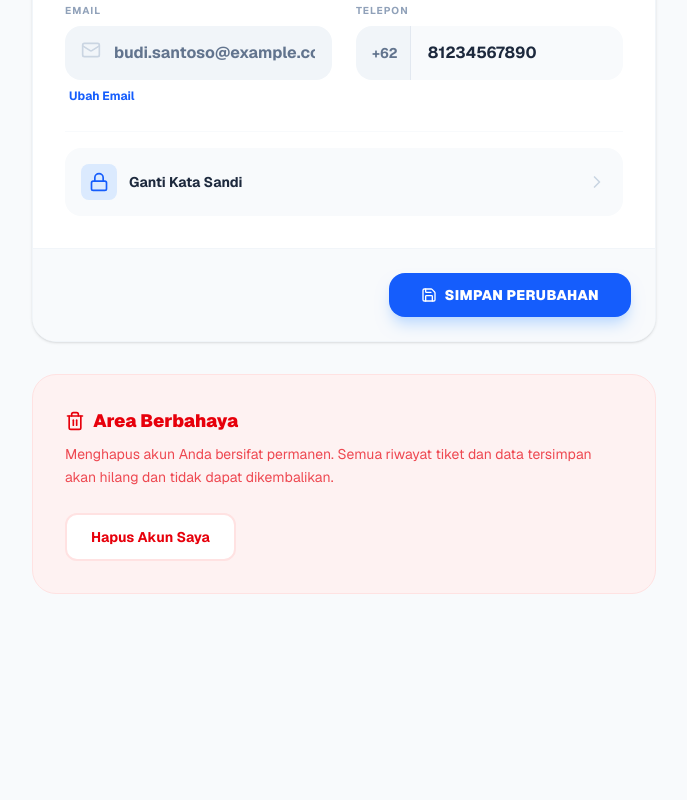
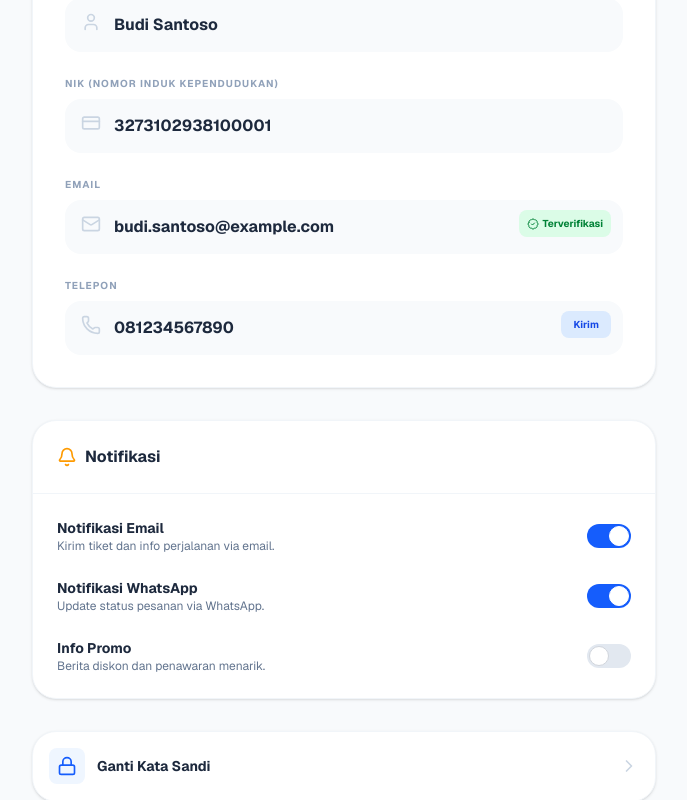
Before and after one commit to doaesque/skybus, a Next.js app: page /settings in a window 1280 px wide. Shown: the part 440-1240 px from the top of the page, without its empty margins (296-983 px from the left). Before the commit the page ends 1154 px from the top, so only its background shows below. Built offline with nearby package versions, Linux system fonts and the light colour scheme.

Commit message:
ui(settings): fix accessibility labels and improve promo badge layout

```diff
--- a/src/app/promo/page.tsx
+++ b/src/app/promo/page.tsx
@@ -43,7 +43,17 @@ export default function PromoPage() {
               </div>
             </div>
 
-            <div className="px-8 overflow-y-auto scrollbar-thin scrollbar-thumb-slate-200 dark:scrollbar-thumb-slate-700 scrollbar-track-transparent">
+            {/* SCROLLABLE CONTENT DENGAN CUSTOM SCROLLBAR */}
+            <div className="px-8 overflow-y-auto
+              scrollbar-thin
+              scrollbar-thumb-slate-200 dark:scrollbar-thumb-slate-700
+              scrollbar-track-transparent
+              [&::-webkit-scrollbar]:w-2
+              [&::-webkit-scrollbar-track]:bg-transparent
+              [&::-webkit-scrollbar-thumb]:bg-slate-200
+              dark:[&::-webkit-scrollbar-thumb]:bg-slate-700
+              [&::-webkit-scrollbar-thumb]:rounded-full"
+            >
               <div className="space-y-4 text-sm text-slate-600 dark:text-slate-300 leading-relaxed pr-2">
                 <p>Penggunaan kode promo SkyBus tunduk pada aturan berikut:</p>
                 <ol className="list-decimal pl-5 space-y-3 marker:font-bold marker:text-slate-400">
@@ -94,7 +104,7 @@ export default function PromoPage() {
               </div>
 
               <div className="p-6 relative z-10">
-                {/* Badge Section - Sekarang Sejajar di Kiri */}
+                {/* Badge Section - Sejajar di Kiri */}
                 <div className="flex items-center gap-2 mb-4">
                   <span className="bg-blue-100 dark:bg-blue-900/30 text-blue-700 dark:text-blue-300 text-[10px] font-bold px-3 py-1 rounded-full uppercase tracking-wider">
                     {promo.type}
--- a/src/app/settings/page.tsx
+++ b/src/app/settings/page.tsx
@@ -1,41 +1,77 @@
 "use client";
 
 import React, { useState } from 'react';
-import { ArrowLeft, User, Mail, Phone, Lock, Save, Camera, Trash2, AlertTriangle, X, CheckCircle, ChevronRight } from 'lucide-react';
+import {
+  ArrowLeft, User, Mail, Phone, Lock, Save, Camera,
+  Trash2, AlertTriangle, CheckCircle, ChevronRight,
+  CreditCard, Bell, ShieldCheck, BadgeCheck, Send
+} from 'lucide-react';
 import Link from 'next/link';
 
 export default function SettingsPage() {
   const [isSaving, setIsSaving] = useState(false);
   const [showModal, setShowModal] = useState(false);
 
-  // Placeholder generik (Bukan nama user)
+  // State Data User
   const [formData, setFormData] = useState({
     name: "Budi Santoso",
+    nik: "3273102938100001",
     email: "budi.santoso@example.com",
-    phone: "81234567890"
+    phone: "081234567890",
+    isEmailVerified: true,
+    isPhoneVerified: false
+  });
+
+  // State Status Tombol Kirim Verifikasi
+  const [verificationSent, setVerificationSent] = useState({
+    email: false,
+    phone: false
+  });
+
+  // State Notifikasi
+  const [notifSettings, setNotifSettings] = useState({
+    emailNotif: true,
+    waNotif: true,
+    promoNotif: false
   });
 
   const [error, setError] = useState("");
 
+  const handleInputChange = (field: string, value: string, isNumeric: boolean = false) => {
+    if (isNumeric) {
+      const numericValue = value.replace(/\D/g, '');
+      setFormData(prev => ({ ...prev, [field]: numericValue }));
+    } else {
+      setFormData(prev => ({ ...prev, [field]: value }));
+    }
+  };
+
+  const handleSendVerification = (type: 'email' | 'phone') => {
+    // Simulasi kirim OTP
+    setVerificationSent(prev => ({ ...prev, [type]: true }));
+    // Di real app, disini panggil API send OTP
+  };
+
   const handleSave = () => {
     setError("");
 
-    // Validasi Nama (> 1 huruf)
     if (formData.name.trim().length <= 1) {
-      setError("Nama lengkap harus lebih dari 1 huruf.");
+      setError("Nama lengkap harus valid.");
       return;
     }
-
-    // Validasi Telepon (Minimal 9 digit)
     if (formData.phone.length < 9) {
       setError("Nomor telepon tidak valid (min. 9 digit).");
+      return;
+    }
+    if (formData.nik.length !== 16) {
+        setError("NIK harus 16 digit angka.");
         return;
     }
 
     setIsSaving(true);
     setTimeout(() => {
         setIsSaving(false);
-        setShowModal(true); // Ganti alert dengan Modal
+        setShowModal(true);
     }, 1500);
   };
 
@@ -58,6 +94,7 @@ export default function SettingsPage() {
         </div>
       )}
 
+      {/* Header */}
       <div className="bg-white dark:bg-slate-900 p-4 shadow-sm sticky top-0 z-40 flex items-center gap-4 border-b dark:border-slate-800">
         <Link href="/" className="p-2 hover:bg-slate-100 dark:hover:bg-slate-800 rounded-full transition">
           <ArrowLeft className="w-5 h-5 text-slate-600 dark:text-slate-400" />
@@ -66,6 +103,8 @@ export default function SettingsPage() {
       </div>
 
       <div className="max-w-2xl mx-auto px-6 py-10">
+
+        {/* Profile Picture */}
         <div className="flex flex-col items-center mb-10">
             <div className="relative group">
                 <div className="w-24 h-24 rounded-3xl bg-linear-to-br from-blue-500 to-blue-700 flex items-center justify-center text-white text-3xl font-black shadow-xl shadow-blue-200 dark:shadow-none">
@@ -79,68 +118,171 @@ export default function SettingsPage() {
             <p className="text-sm text-slate-500">Member SkyBus</p>
         </div>
 
-        <div className="bg-white dark:bg-slate-900 rounded-3xl shadow-sm border border-slate-100 dark:border-slate-800 overflow-hidden mb-8">
-            <div className="p-8 space-y-6">
-
+        {/* Error Message */}
         {error && (
-                  <div className="bg-red-50 dark:bg-red-900/20 text-red-600 text-sm p-4 rounded-xl font-bold flex items-center gap-2">
+            <div className="mb-6 bg-red-50 dark:bg-red-900/20 text-red-600 text-sm p-4 rounded-xl font-bold flex items-center gap-2 animate-in slide-in-from-top-2">
             <AlertTriangle className="w-4 h-4" /> {error}
             </div>
         )}
 
+        {/* FORM DATA DIRI */}
+        <div className="bg-white dark:bg-slate-900 rounded-3xl shadow-sm border border-slate-100 dark:border-slate-800 overflow-hidden mb-8">
+            <div className="p-6 border-b border-slate-100 dark:border-slate-800">
+                <h3 className="font-bold flex items-center gap-2"><User className="w-5 h-5 text-blue-600"/> Data Pribadi</h3>
+            </div>
+
+            <div className="p-8 space-y-6">
+                {/* Nama */}
                 <div>
-                    <label className="block text-[10px] font-bold text-slate-400 uppercase tracking-widest mb-2">Nama Lengkap</label>
+                    <label htmlFor="name" className="block text-[10px] font-bold text-slate-400 uppercase tracking-widest mb-2">Nama Lengkap</label>
                     <div className="relative">
                         <User className="absolute left-4 top-3.5 w-5 h-5 text-slate-300" />
                         <input
+                          id="name"
                           type="text"
                           value={formData.name}
-                          onChange={(e) => setFormData({...formData, name: e.target.value})}
+                          onChange={(e) => handleInputChange('name', e.target.value)}
                           className="w-full pl-12 pr-4 py-3.5 bg-slate-50 dark:bg-slate-800 rounded-2xl focus:outline-none focus:ring-2 focus:ring-blue-600/20 font-bold transition border border-transparent focus:border-blue-600"
                         />
                     </div>
                 </div>
 
-                <div className="grid md:grid-cols-2 gap-6">
+                {/* NIK */}
                 <div>
-                        <label className="block text-[10px] font-bold text-slate-400 uppercase tracking-widest mb-2">Email</label>
+                    <label htmlFor="nik" className="block text-[10px] font-bold text-slate-400 uppercase tracking-widest mb-2">NIK (Nomor Induk Kependudukan)</label>
+                    <div className="relative">
+                        <CreditCard className="absolute left-4 top-3.5 w-5 h-5 text-slate-300" />
+                        <input
+                          id="nik"
+                          type="text"
+                          maxLength={16}
+                          value={formData.nik}
+                          onChange={(e) => handleInputChange('nik', e.target.value, true)}
+                          className="w-full pl-12 pr-4 py-3.5 bg-slate-50 dark:bg-slate-800 rounded-2xl focus:outline-none focus:ring-2 focus:ring-blue-600/20 font-bold transition border border-transparent focus:border-blue-600"
+                          placeholder="16 digit angka"
+                        />
+                    </div>
+                </div>
+
+                {/* Email (With Verification) */}
+                <div>
+                    <label htmlFor="email" className="block text-[10px] font-bold text-slate-400 uppercase tracking-widest mb-2">Email</label>
                     <div className="relative">
                         <Mail className="absolute left-4 top-3.5 w-5 h-5 text-slate-300" />
-                            <input type="email" value={formData.email} disabled className="w-full pl-12 pr-4 py-3.5 bg-slate-100 dark:bg-slate-800/50 rounded-2xl font-bold text-slate-500 cursor-not-allowed border border-transparent" />
-                        </div>
-                        <button className="text-xs font-bold text-blue-600 mt-2 hover:underline ml-1">Ubah Email</button>
-                    </div>
-                    <div>
-                        <label className="block text-[10px] font-bold text-slate-400 uppercase tracking-widest mb-2">Telepon</label>
-                        <div className="flex">
-                            <div className="pl-4 pr-3 py-3.5 bg-slate-100 dark:bg-slate-800 border-r border-slate-200 dark:border-slate-700 rounded-l-2xl font-bold text-slate-500 flex items-center text-sm">
-                                +62
-                            </div>
                         <input
-                              type="tel"
-                              value={formData.phone}
-                              onChange={(e) => {
-                                const val = e.target.value.replace(/\D/g, '');
-                                setFormData({...formData, phone: val});
-                              }}
-                              className="w-full pl-4 pr-4 py-3.5 bg-slate-50 dark:bg-slate-800 rounded-r-2xl focus:outline-none focus:ring-2 focus:ring-blue-600/20 font-bold transition border border-transparent focus:border-blue-600"
+                            id="email"
+                            type="email"
+                            value={formData.email}
+                            onChange={(e) => handleInputChange('email', e.target.value)}
+                            className="w-full pl-12 pr-28 py-3.5 bg-slate-50 dark:bg-slate-800 rounded-2xl font-bold border border-transparent focus:border-blue-600 focus:outline-none"
                         />
+
+                        {/* Verification Badge */}
+                        <div className="absolute right-3 top-2.5">
+                            {formData.isEmailVerified ? (
+                                <span className="flex items-center gap-1 text-[10px] font-bold bg-green-100 text-green-700 px-2 py-1.5 rounded-lg">
+                                    <BadgeCheck className="w-3 h-3" /> Terverifikasi
+                                </span>
+                            ) : (
+                                <button
+                                    onClick={() => handleSendVerification('email')}
+                                    disabled={verificationSent.email}
+                                    className={`text-[10px] font-bold px-3 py-1.5 rounded-lg transition ${verificationSent.email ? 'bg-slate-100 text-slate-400 cursor-not-allowed' : 'bg-amber-100 text-amber-700 hover:bg-amber-200'}`}
+                                >
+                                    {verificationSent.email ? 'Terkirim' : 'Kirim'}
+                                </button>
+                            )}
                         </div>
                     </div>
                 </div>
 
-                <div className="pt-4 border-t border-slate-50 dark:border-slate-800">
-                    <button className="w-full flex items-center justify-between p-4 bg-slate-50 dark:bg-slate-800/50 rounded-2xl hover:bg-slate-100 dark:hover:bg-slate-800 transition group">
+                {/* Telepon (With Verification) */}
+                <div>
+                    <label htmlFor="phone" className="block text-[10px] font-bold text-slate-400 uppercase tracking-widest mb-2">Telepon</label>
+                    <div className="relative">
+                        <Phone className="absolute left-4 top-3.5 w-5 h-5 text-slate-300" />
+                        <input
+                          id="phone"
+                          type="tel"
+                          value={formData.phone}
+                          onChange={(e) => handleInputChange('phone', e.target.value, true)}
+                          className="w-full pl-12 pr-28 py-3.5 bg-slate-50 dark:bg-slate-800 rounded-2xl font-bold transition border border-transparent focus:border-blue-600 focus:outline-none"
+                        />
+                         {/* Verification Badge */}
+                         <div className="absolute right-3 top-2.5">
+                            {formData.isPhoneVerified ? (
+                                <span className="flex items-center gap-1 text-[10px] font-bold bg-green-100 text-green-700 px-2 py-1.5 rounded-lg">
+                                    <BadgeCheck className="w-3 h-3" /> Terverifikasi
+                                </span>
+                            ) : (
+                                <button
+                                    onClick={() => handleSendVerification('phone')}
+                                    disabled={verificationSent.phone}
+                                    className={`text-[10px] font-bold px-3 py-1.5 rounded-lg transition ${verificationSent.phone ? 'bg-slate-100 text-slate-400 cursor-not-allowed' : 'bg-blue-100 text-blue-700 hover:bg-blue-200'}`}
+                                >
+                                    {verificationSent.phone ? 'Terkirim' : 'Kirim'}
+                                </button>
+                            )}
+                        </div>
+                    </div>
+                </div>
+            </div>
+        </div>
+
+        {/* NOTIFIKASI */}
+        <div className="bg-white dark:bg-slate-900 rounded-3xl shadow-sm border border-slate-100 dark:border-slate-800 overflow-hidden mb-8">
+            <div className="p-6 border-b border-slate-100 dark:border-slate-800">
+                <h3 className="font-bold flex items-center gap-2"><Bell className="w-5 h-5 text-amber-500"/> Notifikasi</h3>
+            </div>
+            <div className="p-6 space-y-6">
+                {/* ... (Toggle Notifikasi sama seperti sebelumnya) ... */}
+                <div className="flex items-center justify-between">
+                    <div>
+                        <p className="font-bold text-sm">Notifikasi Email</p>
+                        <p className="text-xs text-slate-500">Kirim tiket dan info perjalanan via email.</p>
+                    </div>
+                    <label className="relative inline-flex items-center cursor-pointer">
+                        <input type="checkbox" className="sr-only peer" checked={notifSettings.emailNotif} onChange={()=>setNotifSettings({...notifSettings, emailNotif: !notifSettings.emailNotif})} aria-label="Aktifkan Notifikasi Email"/>
+                        <div className="w-11 h-6 bg-slate-200 peer-focus:outline-none rounded-full peer dark:bg-slate-700 peer-checked:after:translate-x-full peer-checked:after:border-white after:content-[''] after:absolute after:top-[2px] after:left-[2px] after:bg-white after:border-gray-300 after:border after:rounded-full after:h-5 after:w-5 after:transition-all peer-checked:bg-blue-600"></div>
+                    </label>
+                </div>
+                <div className="flex items-center justify-between">
+                    <div>
+                        <p className="font-bold text-sm">Notifikasi WhatsApp</p>
+                        <p className="text-xs text-slate-500">Update status pesanan via WhatsApp.</p>
+                    </div>
+                    <label className="relative inline-flex items-center cursor-pointer">
+                        <input type="checkbox" className="sr-only peer" checked={notifSettings.waNotif} onChange={()=>setNotifSettings({...notifSettings, waNotif: !notifSettings.waNotif})} aria-label="Aktifkan Notifikasi WhatsApp"/>
+                        <div className="w-11 h-6 bg-slate-200 peer-focus:outline-none rounded-full peer dark:bg-slate-700 peer-checked:after:translate-x-full peer-checked:after:border-white after:content-[''] after:absolute after:top-[2px] after:left-[2px] after:bg-white after:border-gray-300 after:border after:rounded-full after:h-5 after:w-5 after:transition-all peer-checked:bg-blue-600"></div>
+                    </label>
+                </div>
+                <div className="flex items-center justify-between">
+                    <div>
+                        <p className="font-bold text-sm">Info Promo</p>
+                        <p className="text-xs text-slate-500">Berita diskon dan penawaran menarik.</p>
+                    </div>
+                    <label className="relative inline-flex items-center cursor-pointer">
+                        <input type="checkbox" className="sr-only peer" checked={notifSettings.promoNotif} onChange={()=>setNotifSettings({...notifSettings, promoNotif: !notifSettings.promoNotif})} aria-label="Aktifkan Info Promo"/>
+                        <div className="w-11 h-6 bg-slate-200 peer-focus:outline-none rounded-full peer dark:bg-slate-700 peer-checked:after:translate-x-full peer-checked:after:border-white after:content-[''] after:absolute after:top-[2px] after:left-[2px] after:bg-white after:border-gray-300 after:border after:rounded-full after:h-5 after:w-5 after:transition-all peer-checked:bg-blue-600"></div>
+                    </label>
+                </div>
+            </div>
+        </div>
+
+        {/* Keamanan & Hapus */}
+        <div className="bg-white dark:bg-slate-900 rounded-3xl shadow-sm border border-slate-100 dark:border-slate-800 overflow-hidden mb-8">
+             <div className="p-4 border-b border-slate-100 dark:border-slate-800">
+                 <button className="w-full flex items-center justify-between hover:opacity-70 transition">
                     <div className="flex items-center gap-3">
-                            <div className="p-2 bg-blue-100 dark:bg-blue-900/30 rounded-lg text-blue-600"><Lock className="w-5 h-5" /></div>
+                        <div className="p-2 bg-blue-50 dark:bg-blue-900/30 rounded-lg text-blue-600"><Lock className="w-5 h-5" /></div>
                         <span className="font-bold text-sm">Ganti Kata Sandi</span>
                     </div>
-                        <ChevronRight className="w-5 h-5 text-slate-300 group-hover:text-slate-500 transition" />
+                    <ChevronRight className="w-5 h-5 text-slate-300" />
                 </button>
              </div>
         </div>
 
-            <div className="p-6 bg-slate-50 dark:bg-slate-800/50 flex justify-end border-t border-slate-100 dark:border-slate-800">
+        <div className="p-6 bg-slate-50 dark:bg-slate-800/50 flex justify-end rounded-3xl border border-slate-200 dark:border-slate-700">
             <button
                 onClick={handleSave}
                 disabled={isSaving}
@@ -150,10 +292,9 @@ export default function SettingsPage() {
                 Simpan Perubahan
             </button>
         </div>
-        </div>
 
         {/* DELETE ACCOUNT SECTION */}
-        <div className="bg-red-50 dark:bg-red-900/10 rounded-3xl p-8 border border-red-100 dark:border-red-900/30">
+        <div className="mt-10 bg-red-50 dark:bg-red-900/10 rounded-3xl p-8 border border-red-100 dark:border-red-900/30">
             <h3 className="font-black text-lg text-red-600 dark:text-red-400 mb-2 flex items-center gap-2">
                 <Trash2 className="w-5 h-5" /> Area Berbahaya
             </h3>
```
Lines whose indentation alone changed are shown as unchanged.
